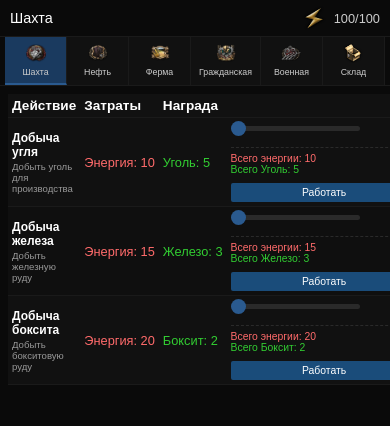
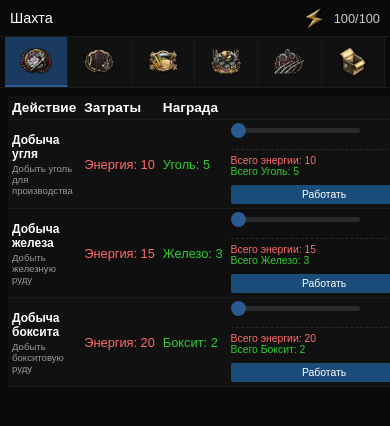
Before and after one commit to k1n0piin0v-byte/Kriegspolitik, a plain HTML site: page UI/Work.html in a window 390 px wide. Drawn offline with Linux system fonts and the light colour scheme.

Commit message:
Update Work.html

```diff
--- a/UI/Work.html
+++ b/UI/Work.html
@@ -323,12 +323,12 @@
             }
 
             .tab span {
-                display: none;
+                display: none; /* Скрываем текст на телефонах */
             }
 
             .tab-icon {
-                width: 24px;
-                height: 24px;
+                width: 32px; /* Увеличиваем размер иконок для лучшей видимости */
+                height: 32px;
                 margin: 0 auto;
             }
 
@@ -395,13 +395,12 @@
             }
 
             .tab span {
-                font-size: 0.6rem;
-                text-align: center;
+                display: none; /* Скрываем текст на телефонах */
             }
 
             .tab-icon {
-                width: 28px;
-                height: 28px;
+                width: 36px; /* Увеличиваем размер иконок для лучшей видимости */
+                height: 36px;
             }
 
             .energy-icon {
@@ -484,12 +483,12 @@
             }
 
             .tab-icon {
-                width: 20px;
-                height: 20px;
+                width: 28px; /* Увеличиваем размер иконок для лучшей видимости */
+                height: 28px;
             }
 
             .tab span {
-                font-size: 0.55rem;
+                display: none; /* Скрываем текст на очень маленьких экранах */
             }
 
             .work-table {
@@ -512,6 +511,19 @@
             .action-button {
                 padding: 4px 6px;
                 font-size: 0.65rem;
+            }
+        }
+
+        /* Дополнительные стили для мобильных устройств */
+        @media (max-width: 768px) {
+            .tab {
+                justify-content: center; /* Центрируем иконки */
+                padding: 8px 5px; /* Уменьшаем отступы для компактности */
+            }
+
+            .tab-icon {
+                width: 32px; /* Стандартный размер иконок для мобильных */
+                height: 32px;
             }
         }
     </style>
```
